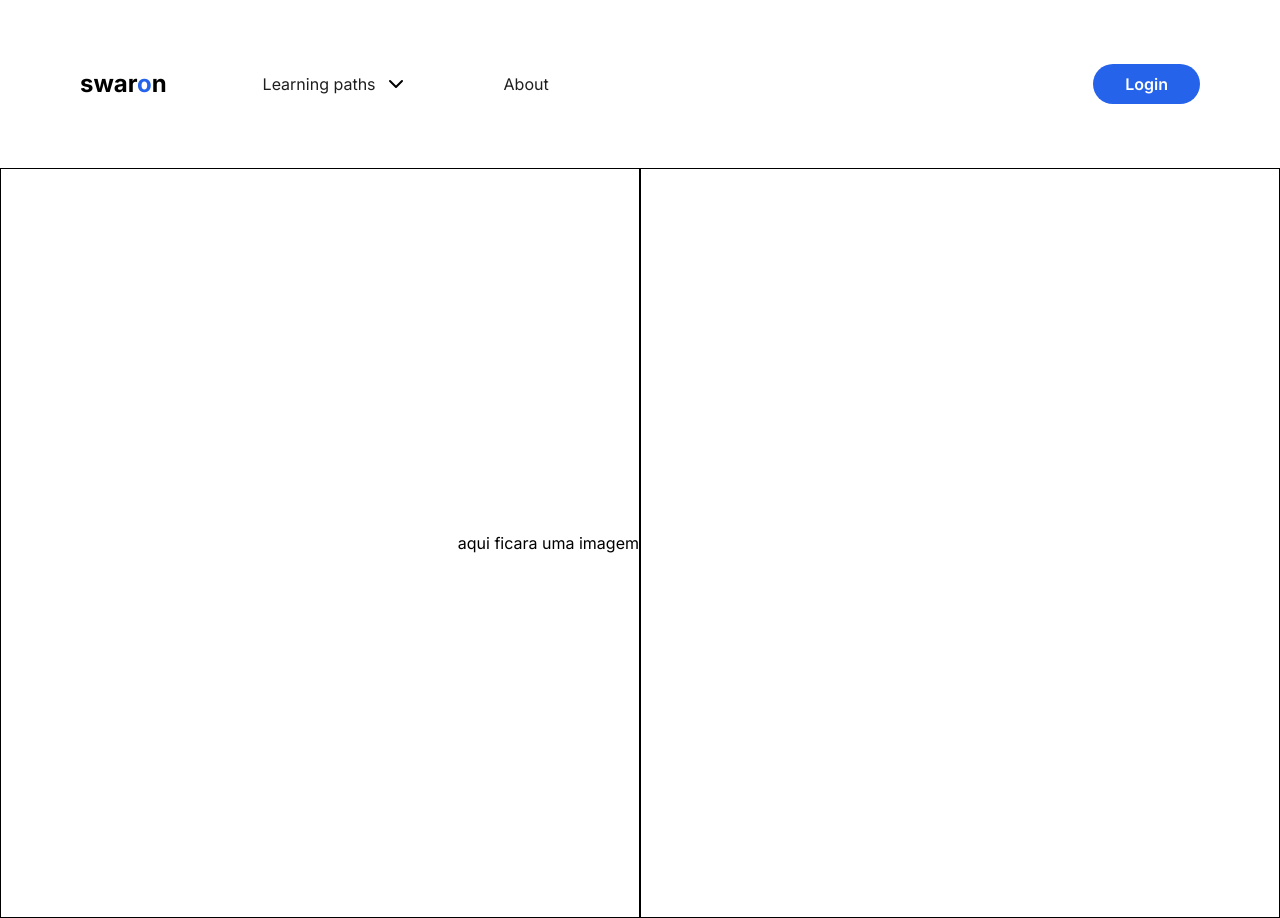
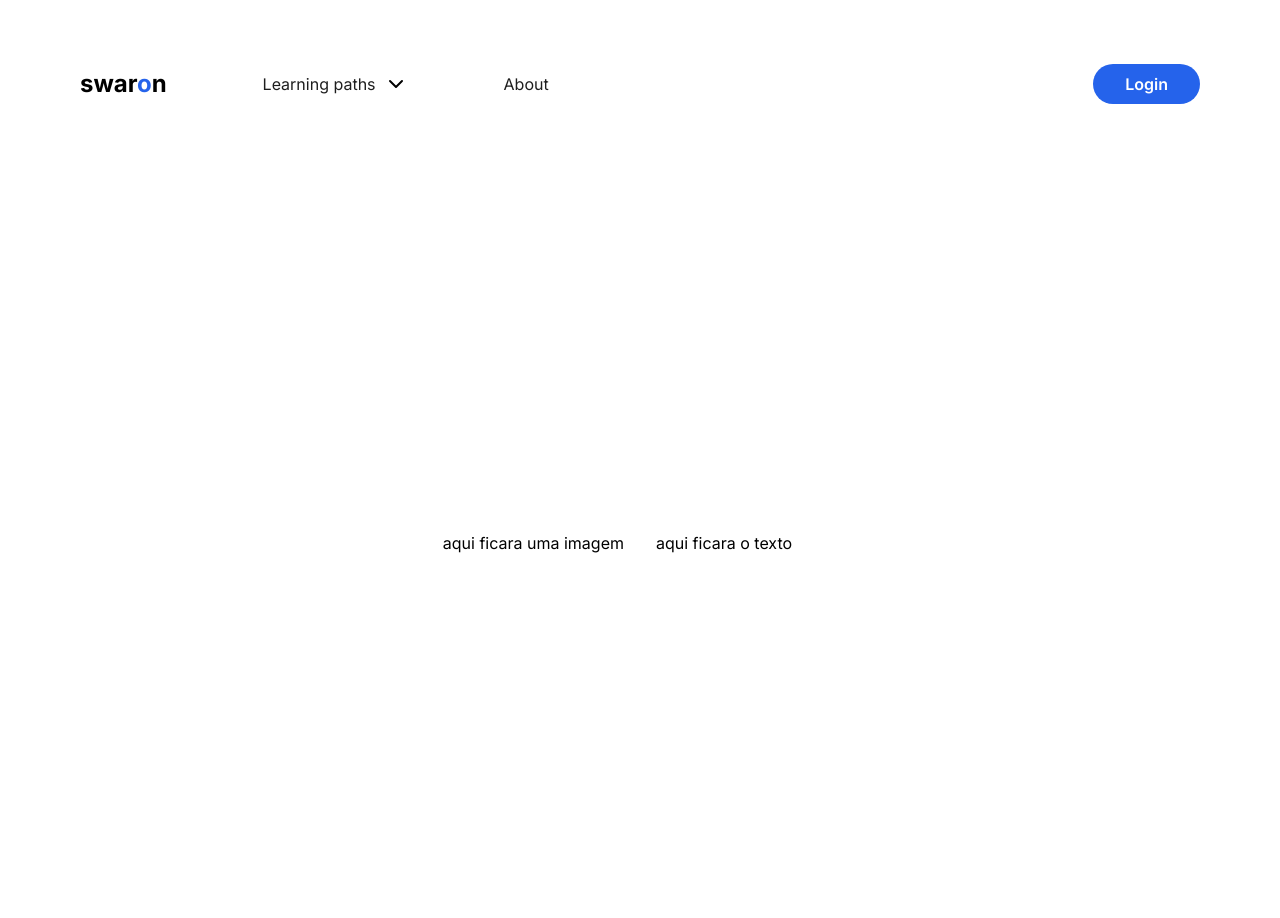
Before and after one commit to swaron-io/swaron.io, a Next.js app: page / in a window 1280 px wide. Built offline with nearby package versions, Linux system fonts and the light colour scheme.

Commit message:
letrinhas e sem borda!!!

```diff
--- a/src/app/page.tsx
+++ b/src/app/page.tsx
@@ -9,10 +9,12 @@ export default function Home() {
     <main className={`${inter.className}`}>
       <Header />
       <div className="grid grid-cols-2 h-[750px]">
-        <div className="flex justify-end items-center border">
+        <div className="flex justify-end pr-4 items-center">
           aqui ficara uma imagem
         </div>
-        <div className="grid-col border"></div>
+        <div className="flex justify-start pl-4 items-center">
+          aqui ficara o texto
+        </div>
       </div>
     </main>
   );
```
